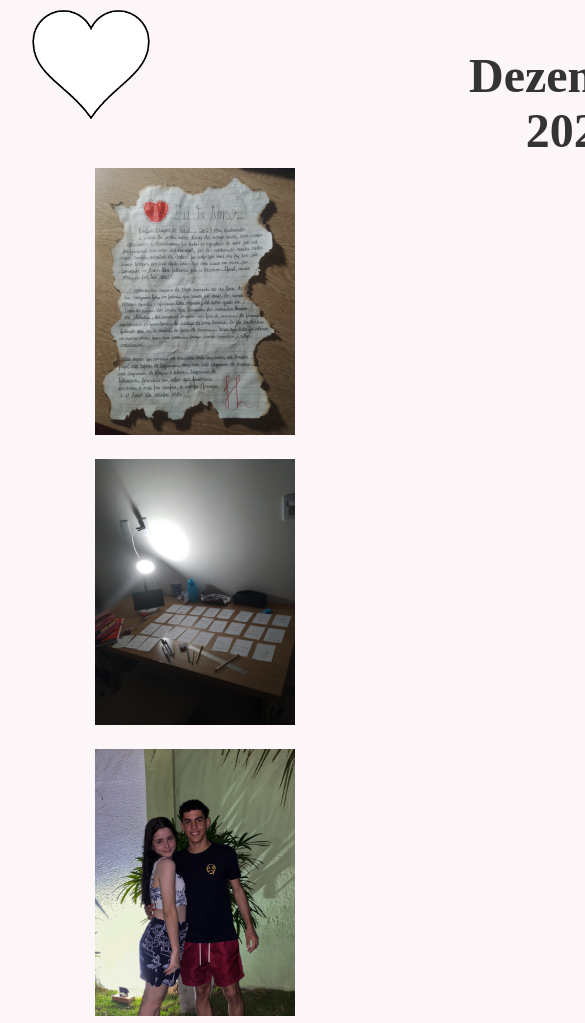
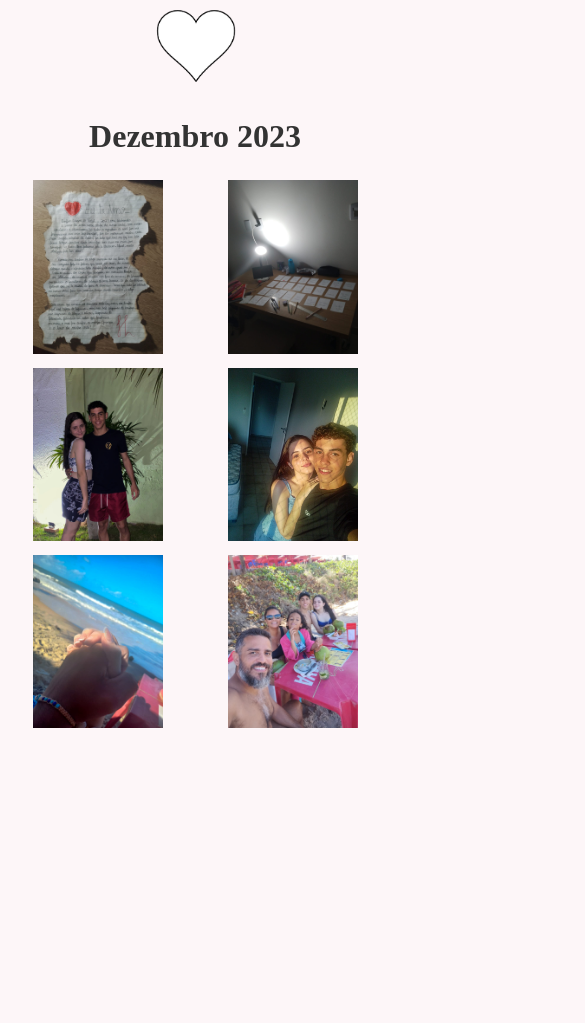
Before and after one commit to HeitorTB/Projeto_luisaS2, a plain HTML site: page dezembro1.html in a window 390 px wide. Shown: the top 1023 px of the page, 585 px wide, since content can reach past the window. After the commit the page ends 844 px from the top, so only its background shows below. Drawn offline with Linux system fonts and the light colour scheme; a web font is replaced by a local one.

Commit message:
Update pags.css

```diff
--- a/pags.css
+++ b/pags.css
@@ -9,6 +9,7 @@
 body {
     background-color: #fdf6f8;
     color: #333;
+    font-family: Arial, sans-serif;
 }
 
 header h1 {
@@ -26,11 +27,15 @@ header img {
 
 section {
     display: flex;
+    justify-content: center;
+    align-items: center;
+    margin-bottom: 20px;
 }
 
 .dz {
-    margin-left: 18em;
+    margin-left: 20px;
     align-items: center;
+    text-align: center;
 }
 
 .img {
@@ -54,3 +59,53 @@ figure div img {
     width: 200px;
     height: auto;
 }
+
+/* Responsividade para mobile */
+@media (max-width: 768px) {
+    header h1 {
+        font-size: 2.5em;
+    }
+
+    section {
+        flex-direction: column;
+        align-items: center;
+    }
+
+    .dz {
+        margin-left: 0;
+        text-align: center;
+    }
+
+    header img {
+        width: 150px;
+    }
+
+    /* Ajuste para imagens menores no mobile */
+    figure div img {
+        width: 150px;
+    }
+
+    /* Deixa as imagens em uma por linha em telas muito pequenas */
+    figure {
+        justify-content: space-around;
+    }
+
+    figure div {
+        margin: 5px;
+    }
+}
+
+@media (max-width: 480px) {
+    header h1 {
+        font-size: 2em;
+    }
+
+    header img {
+        width: 120px;
+    }
+
+    /* Reduz mais as imagens em telas pequenas */
+    figure div img {
+        width: 130px;
+    }
+}
```
